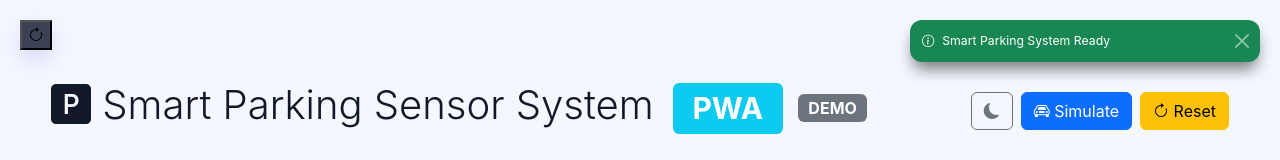
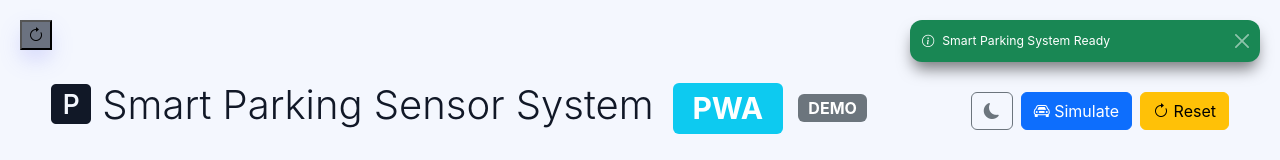
Before and after one commit to wzulfadhli/parking-sensor, a plain HTML site: page index.html in a window 1280 px wide. Shown: the top 160 px of the page. Drawn offline with nearby package versions, Linux system fonts and the light colour scheme.

Commit message:
modified:   index.html

```diff
--- a/index.html
+++ b/index.html
@@ -288,7 +288,7 @@
         }
 
         .refresh-button {
-            background-color: var(--accent-primary);
+            background-color: var(--text-secondary);
             box-shadow: 0 10px 25px -5px rgba(99, 102, 241, 0.4);
             transition: all 0.2s;
         }
```
